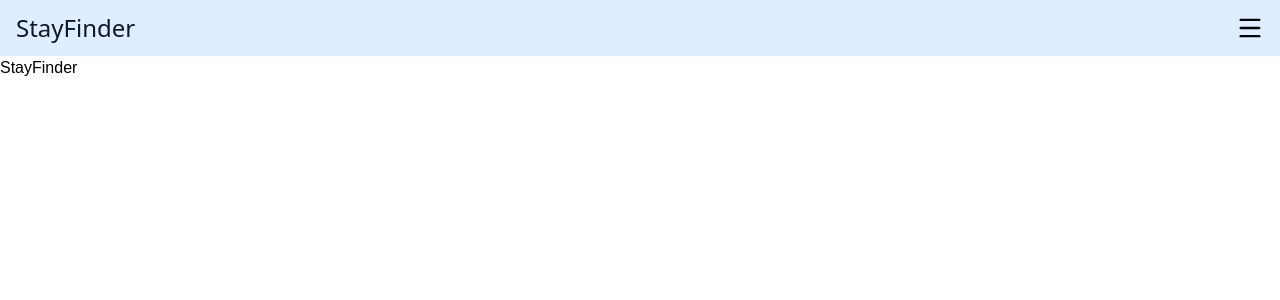
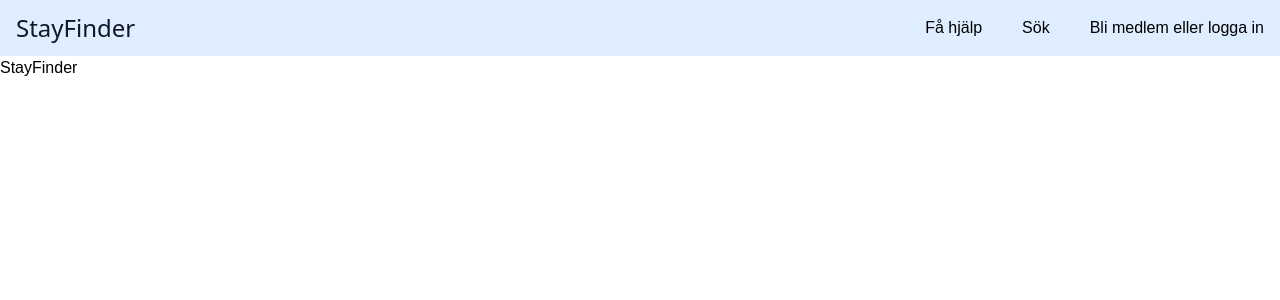
Before and after one commit to ManauTunjae/stay-finder-fe, a Next.js app: page / in a window 1280 px wide. Shown: the top 300 px of the page. Built offline with nearby package versions, Linux system fonts and the light colour scheme.

Commit message:
feat: enhance Header component with mobile navigation and state management

```diff
--- a/src/components/Header.tsx
+++ b/src/components/Header.tsx
@@ -1,22 +1,51 @@
-import { Menu } from "lucide-react";
+"use client";
+
+import { useState } from "react";
+import { Menu, X } from "lucide-react";
 import Link from "next/link";
 
 const navLinks = [
-  { label: "Få hjälp", href: "/properties" },
-  { label: "Sök", href: "/properties" },
+  { label: "Få hjälp", href: "/help" },
+  { label: "Sök", href: "/search" },
   { label: "Bli medlem eller logga in", href: "/auth/register" },
 ];
 
 export default function Header() {
+  const [isOpen, setIsOpen] = useState(false);
+
   return (
-    <header className="flex justify-between items-center bg-blue-200/50 px-4 py-3">
+    <header className="relative flex justify-between items-center bg-blue-200/50 px-4 py-3">
       <Link href="/" className="font-sans text-gray-900 text-2xl">
         StayFinder
       </Link>
 
-      <button aria-label="Öppna meny">
-        <Menu className="w-7 h-7 cursor-pointer" />
+      {/*Desktop view*/}
+      <nav className="hidden relative md:flex justify-between items-center gap-10">
+        {navLinks.map((l) => (
+          <Link key={l.label} href={l.href}>
+            {l.label}
+          </Link>
+        ))}
+      </nav>
+
+      {/*Mobile view*/}
+      <button
+        aria-label="Öppna meny"
+        className="md:hidden cursor-pointer"
+        onClick={() => setIsOpen(!isOpen)}
+      >
+        {isOpen ? <X className="w-7 h-7" /> : <Menu className="w-7 h-7" />}
       </button>
+
+      {isOpen && (
+        <nav className="absolute right-4 top-full md:hidden z-10 bg-white flex flex-col gap-3 p-4 rounded-lg shadow-md">
+          {navLinks.map((l) => (
+            <Link key={l.href} href={l.href} onClick={() => setIsOpen(false)}>
+              {l.label}
+            </Link>
+          ))}
+        </nav>
+      )}
     </header>
   );
 }
```
